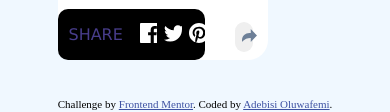
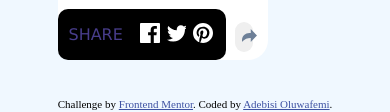
Before and after one commit to Albusflames/Albusflames.github.io, a plain HTML site: page index.html in a window 390 px wide. Both pictures are taken after a click on the button 243 px from the left and 580 px from the top of the page. Shown: the part 543-655 px from the top of the page. Drawn offline with Linux system fonts and the light colour scheme.

Commit message:
fixing share button breaking

```diff
--- a/index.html
+++ b/index.html
@@ -117,7 +117,7 @@
 			bottom: 0px;
 			left: 0px;
 			overflow: hidden;
-			width: 70%;}
+			width: 80%;}
 		h6 {
 			margin-bottom: 0px;
 			}
@@ -163,8 +163,8 @@
  let shareButton = document.querySelector("#share");
  shareButton.addEventListener("click", function() {
 	let options = document.querySelector(".options");
-	if (options.style.width !== "70%"){
-	 options.style.width = "70%";
+	if (options.style.width !== "80%"){
+	 options.style.width = "80%";
 	 options.style.opacity = "1";}
 	 else {
 		options.style.width = "0%";
```
